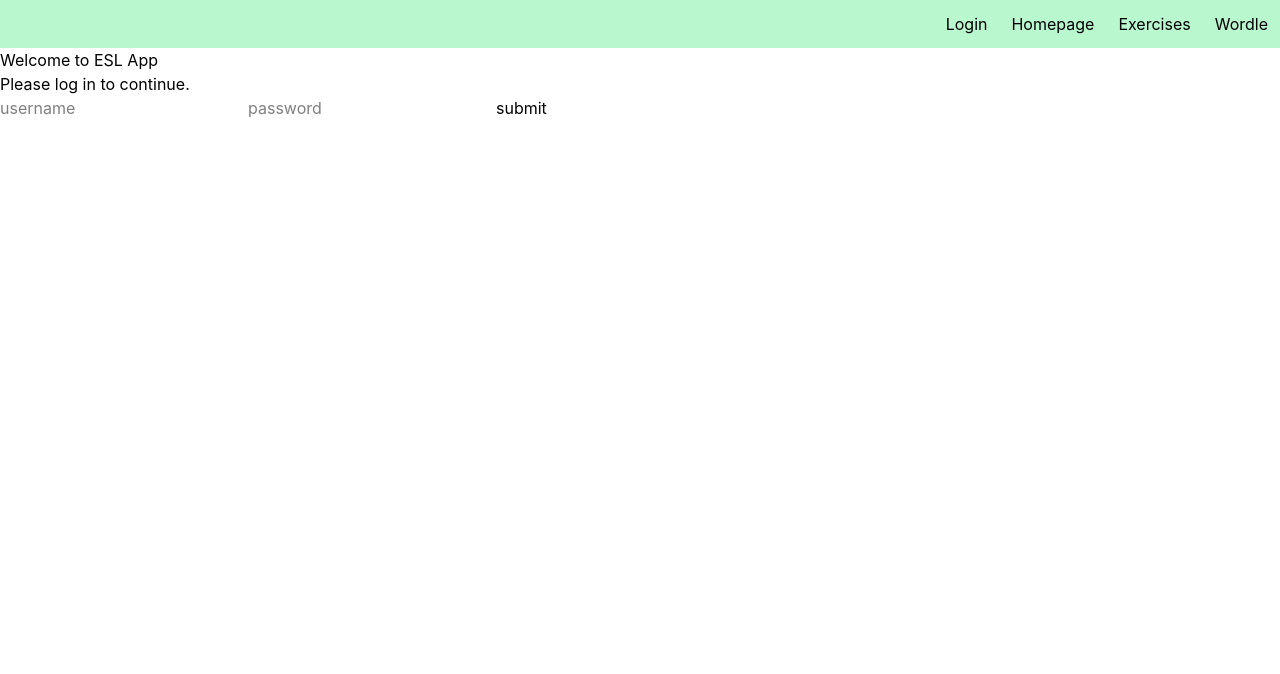
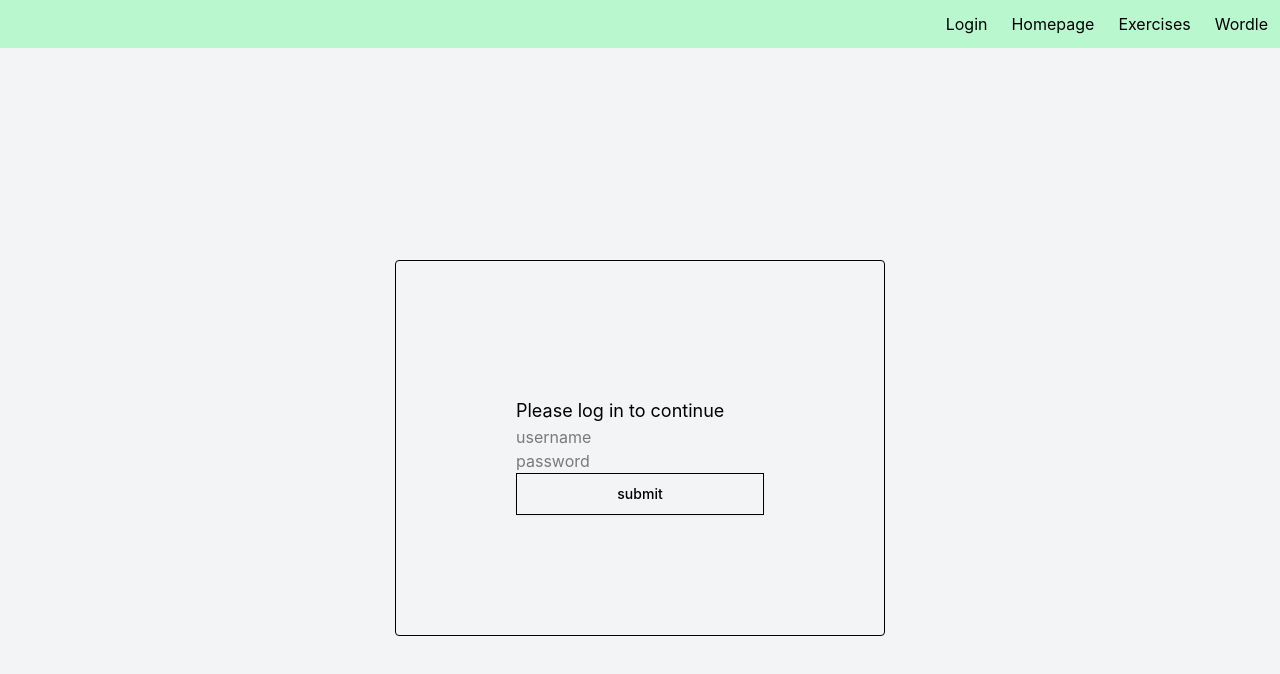
Before and after one commit to sarahwhitehouse17/esl-app, a React (Vite) app in the folder apps/client/: page / in a window 1280 px wide. Shown: the top 674 px of the page. Built offline with nearby package versions, Linux system fonts and the light colour scheme.

Commit message:
wordle working with json file

```diff
--- a/apps/client/src/Pages/Exercises.tsx
+++ b/apps/client/src/Pages/Exercises.tsx
@@ -57,7 +57,6 @@ export default function MatchingExercise() {
       console.log("Last attempt:", lastData);
       console.log("Count:", countData);
 
-      // ❗ Always use real DB count
       setAttemptCount(countData.attemptCount);
 
       // Restore previous answers (if any)
--- a/apps/client/src/Pages/LandingPage.tsx
+++ b/apps/client/src/Pages/LandingPage.tsx
@@ -3,7 +3,7 @@ import { useState } from "react";
 export default function LandingPage() {
   const [username, setUsername] = useState("");
   const [password, setPassword] = useState("");
-  const [activeUser, setActiveUser] = useState([]);
+  // const [activeUser, setActiveUser] = useState([]);
 
   function handleUsername(event: React.ChangeEvent<HTMLInputElement>) {
     setUsername(event.target.value);
@@ -18,10 +18,10 @@ export default function LandingPage() {
   }
 
   return (
-    <div>
-      <h1>Welcome to ESL App</h1>
-      <p>Please log in to continue.</p>
-      <form onSubmit={handleSubmit}>
+    <div className="min-h-screen flex flex-col items-center justify-center bg-gray-100 p-6">
+      <div className="border p-30 rounded">
+        <h1 className="text-bold text-lg pt-4">Please log in to continue</h1>
+        <form onSubmit={handleSubmit} className=" flex flex-col">
           <input
             type="text"
             placeholder="username"
@@ -34,10 +34,13 @@ export default function LandingPage() {
             onChange={handlePassword}
             value={password}
           ></input>
-        <input type="button" value="submit" />
+          <input
+            type="button"
+            value="submit"
+            className="text-body bg-neutral-secondary-medium box-border border border-default-medium hover:bg-neutral-tertiary-medium hover:text-heading focus:ring-4 focus:ring-neutral-tertiary shadow-xs font-medium leading-5 rounded-base text-sm px-4 py-2.5 focus:outline-none"
+          />
         </form>
-      {username &&
-        `Your are now logged in as ${username} with the following ${password}`}
+      </div>
     </div>
   );
 }
--- a/apps/client/src/Pages/Wordle.tsx
+++ b/apps/client/src/Pages/Wordle.tsx
@@ -51,7 +51,7 @@ function Wordle() {
   const passed = lastResult?.every((colour) => colour === "Green");
 
   return (
-    <div className="play max-w-2xl mx-auto p-6 mt-7">
+    <div className="play max-w-2xl mx-auto p-6 mt-7 bg-neutral-primary-soft block border-gray-100 rounded-base shadow-xs hover:bg-neutral-secondary-medium items-center bg-gray-100 rounded">
       <h1 className="text-center">WORDLE</h1>
 
       <div className="previous-guesses text-center">
@@ -76,7 +76,12 @@ function Wordle() {
             pattern="[A-Z]{5}"
             style={{ textTransform: "uppercase" }}
           />
-          <button type="submit">Submit</button>
+          <button
+            type="submit"
+            className="text-body bg-neutral-secondary-medium box-border border border-default-medium hover:bg-neutral-tertiary-medium hover:text-heading focus:ring-4 focus:ring-neutral-tertiary shadow-xs font-medium leading-5 rounded-base text-sm px-4 py-2.5 focus:outline-none rounded"
+          >
+            Submit
+          </button>
         </form>
       )}
       {guesses.length === 5 && !passed && (
```
Lines whose indentation alone changed are shown as unchanged.
